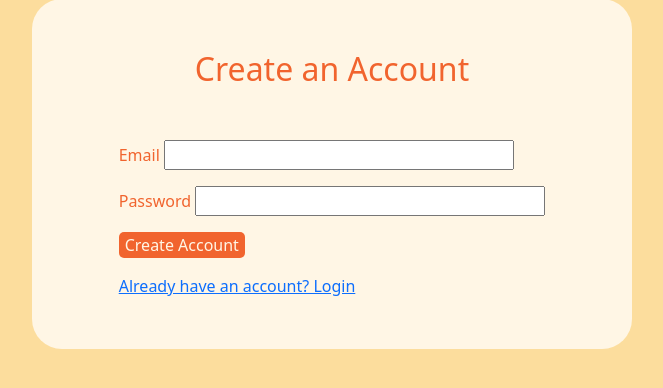
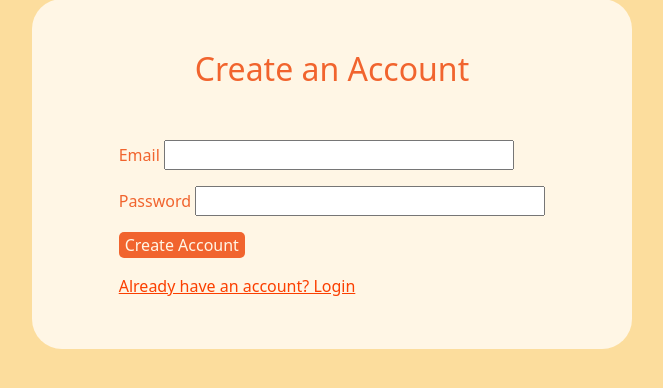
Before and after one commit to Brygetee/Tried-Tasted, a Flask app: page /register in a window 1280 px wide. Shown: the part 196-584 px from the top of the page, without its empty margins (308-971 px from the left). Run offline with Flask 3, Linux system fonts and the light colour scheme; some libraries are stand-ins or nearby versions.

Commit message:
Removed blue link color from anchor tags

```diff
--- a/static/styles.css
+++ b/static/styles.css
@@ -73,6 +73,7 @@ h1 {
     color: #F1642E;
     height:300px;
     width:400px;
+    margin-bottom: 20px;
 }
 
 /* Food Icons */
@@ -108,6 +109,7 @@ h1 {
     display: grid;
     justify-content: center;
     height: 70vh;
+
 }
 
 .login_form{
--- a/templates/login.html
+++ b/templates/login.html
@@ -24,7 +24,7 @@
 
     <!-- Submit button -->
     <p class="login_form_item">{{ form.submit(class_="register_login_button") }}</p>
-        <a href="/register">New here? Create an account</a>
+        <a href="/register" style="color: #fb3f00">New here? Create an account</a>
   </form>
 </div>
 </div>
--- a/templates/register.html
+++ b/templates/register.html
@@ -19,7 +19,7 @@
             <p>{{form.password.label}} {{form.password(size=32)}}</p>
 
             <p class="register_form_item">{{form.submit(class_="register_login_button")}}</p>
-            <a href="/login">Already have an account? Login</a>
+            <a href="/login" style="color: #fb3f00">Already have an account? Login</a>
         </form>
 
     </div>
```
